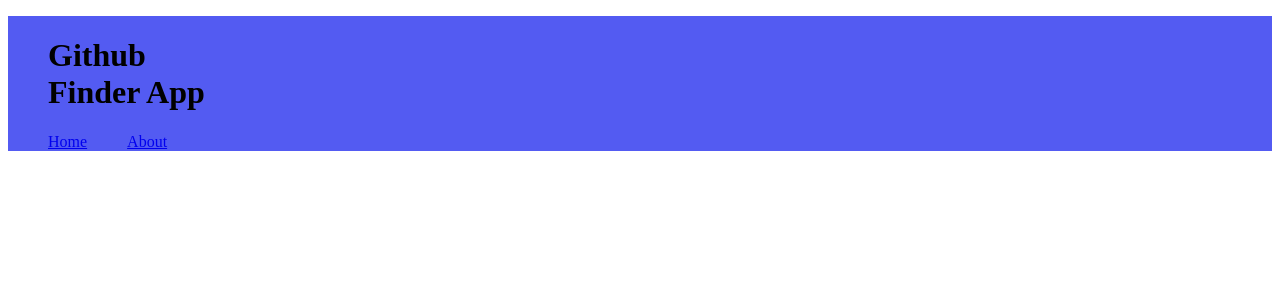
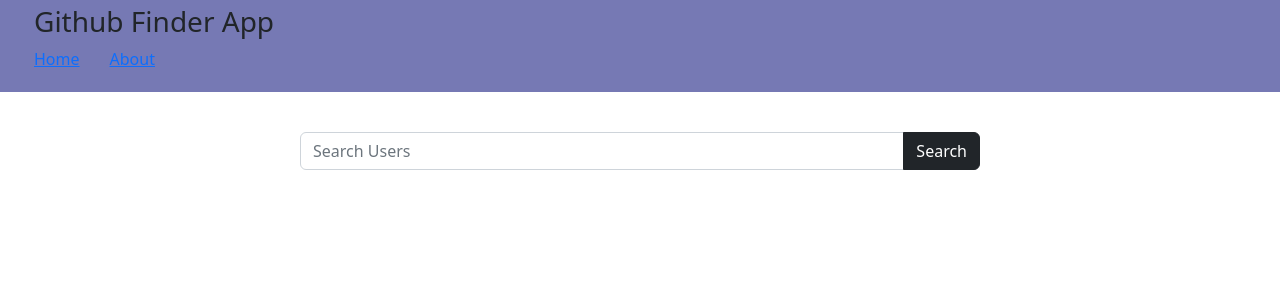
Before and after one commit to Tyrabims/github_finder, a React (Vite) app: page / in a window 1280 px wide. Shown: the top 300 px of the page. Built offline with nearby package versions, Linux system fonts and the light colour scheme.

Commit message:
componentsbuild

```diff
--- a/src/App.tsx
+++ b/src/App.tsx
@@ -4,11 +4,14 @@
 import Navbar from './components/Navbar';
 import { Home } from './components/Home';
 import { About } from './components/About';
+import Form from './components/Form';
+import 'bootstrap/dist/css/bootstrap.css';
 
 function App() {
+
   return (
-  <div className="App">
-
+  <>
+  <div>
       <Router>
         <Navbar />
         <Routes>
@@ -17,7 +20,10 @@
           <Route path="*" element={<h1>PAGE NOT FOUND</h1>} />
         </Routes>
       </Router>
+
     </div>
+
+  </>
   )
 }
 export default App;
--- a/src/components/About.tsx
+++ b/src/components/About.tsx
@@ -1,7 +1,10 @@
 import React from 'react';
+
 
 export const About = () => {
   return (
-    <div>About</div>
+    <div>
+      <h1>Hello</h1>
+    </div>
   )
 }
--- /dev/null
+++ b/src/components/Form.tsx
@@ -0,0 +1,99 @@
+import 'bootstrap/dist/css/bootstrap.css';
+import { ChangeEvent, FormEvent, useState } from 'react';
+import apiClient from '../services/api-client';
+
+
+interface FetchUserProps {
+  "login": string,
+  "id": number,
+  "node_id": string,
+  "avatar_url": string,
+  "gravatar_id": string,
+  "url": string,
+  "html_url": string,
+  "followers_url": string,
+  "following_url": string,
+  "gists_url": string,
+  "starred_url": string,
+  "subscriptions_url": string,
+  "organizations_url": string,
+  "repos_url": string,
+  "events_url": string,
+  "received_events_url": string,
+  "type": string,
+  "site_admin": boolean,
+  "score": number
+}
+
+
+const Form = () => {
+  const [userdetails, setUserdetails] = useState('');
+  const [users, setUsers] = useState <FetchUserProps[]>([])
+
+
+
+  //fetch data
+  const searchUsername = async () => {
+    try {
+        const {data}  = await apiClient.get("/search/users?q="+ userdetails)
+        setUsers(data.items)
+        return data?.item
+
+    } catch(error) {
+      return null;
+    }
+  }
+
+  //submit
+  const handleSubmit = async (e: FormEvent) => {
+    e.preventDefault();
+    if (userdetails) {
+      await searchUsername();
+    }
+  }
+  const clearBtn = () => {
+
+  }
+
+  return (
+
+    <div className="search">
+      <form
+       className="input-group mb-3">
+        <input
+          onChange={(event) => setUserdetails(event.target.value)}
+          value={userdetails}
+          type="text"
+          className="form-control"
+          placeholder="Search Users"
+        />
+          <button className="btn btn-dark"
+          type="submit"
+          onClick={handleSubmit}>
+          Search
+          </button>
+        </form>
+
+        <div>
+            {users.map((item) => (
+              <>
+                 <div className="d-grid gap-2">
+        <button className="btn btn-light" type="button">Clear</button>
+      </div>
+      <div className='container'>
+              <p>{item.login}</p>
+              <img src={item.avatar_url} />
+              <div>
+              <a className="btn btn-primary" href="#" role="button">More</a>
+              </div>
+              </div>
+              </>
+            ))}
+
+        </div>
+      </div>
+
+  );
+};
+
+export default Form
--- a/src/components/Home.tsx
+++ b/src/components/Home.tsx
@@ -1,8 +1,12 @@
 import React from 'react';
+import Form from './Form';
+
 
 export const Home = () =>
 {
   return (
-    <div></div>
+    <div>
+      <Form />
+    </div>
   )
 }
--- a/src/components/Navbar.tsx
+++ b/src/components/Navbar.tsx
@@ -1,14 +1,14 @@
-import React from 'react';
 import { Link } from "react-router-dom";
+import logo from '../assets/logo.webp';
 
 const Navbar = () => {
   return (
     <div className='nav-item'>
-      <ul>
-        <li><h1>Github Finder App</h1></li>
-        <li><Link to="/">Home</Link></li>
-        <li><Link to="/">About</Link></li>
-      </ul>
+        <ul>
+            <li><h3>Github Finder App</h3></li>
+            <li><Link to="/">Home</Link></li>
+            <li><Link to="/">About</Link></li>
+        </ul>
     </div>
   )
 }
--- a/src/index.css
+++ b/src/index.css
@@ -1,52 +1,37 @@
-.nav-item {
-  background-color: #535bf2;
+/* nav-bar */
+.nav-item{
+  background-color: #7679b4;
+  padding: 5px 2px;
 }
-
 
 li{
   list-style-type: none;
   display: inline-block;
-  padding-right: 40px;
+  padding-right: 30px;
   text-decoration: none;
 }
 
-li h1 {
-  padding-right: 1000px;
+li h3{
+  padding-right: 900px;
 }
 
-@media (max-width: 600px)
-/* h1 {
-
-} */
-
-/* button {
-  border-radius: 8px;
-  border: 1px solid transparent;
-  padding: 0.6em 1.2em;
-  font-size: 1em;
-  font-weight: 500;
-  font-family: inherit;
-  background-color: #1a1a1a;
-  cursor: pointer;
-  transition: border-color 0.25s;
-}
-button:hover {
-  border-color: #646cff;
-}
-button:focus,
-button:focus-visible {
-  outline: 4px auto -webkit-focus-ring-color;
+/* form */
+.search{
+  background-color: none;
+  padding: 40px 300px;
 }
 
-@media (prefers-color-scheme: light) {
-  :root {
-    color: #213547;
-    background-color: #ffffff;
-  }
-  a:hover {
-    color: #747bff;
-  }
-  button {
-    background-color: #f9f9f9;
-  }
-} */
+/* container */
+.container{
+  padding: 20px;
+  width: 20px;
+  margin: 25px;
+}
+
+img{
+  height: 150px;
+  width: 150px;
+  padding: 20px;
+}
+
+/* @media (max-width: 500px) */
--- a/src/main.tsx
+++ b/src/main.tsx
@@ -6,5 +6,5 @@
 ReactDOM.createRoot(document.querySelector('#root') as HTMLElement).render(
   <React.StrictMode>
     <App />
-  </React.StrictMode>
+</React.StrictMode>
 );
--- /dev/null
+++ b/src/services/api-client.ts
@@ -0,0 +1,6 @@
+import axios from 'axios';
+
+
+export default axios.create({
+  baseURL:"https://api.github.com"
+})
```
Also changed, not shown: package.json (+7 -0 lines), src/assets/logo.webp (added), 1 other file (tests, documents, lock files or other folders). Lines whose indentation alone changed are shown as unchanged.
